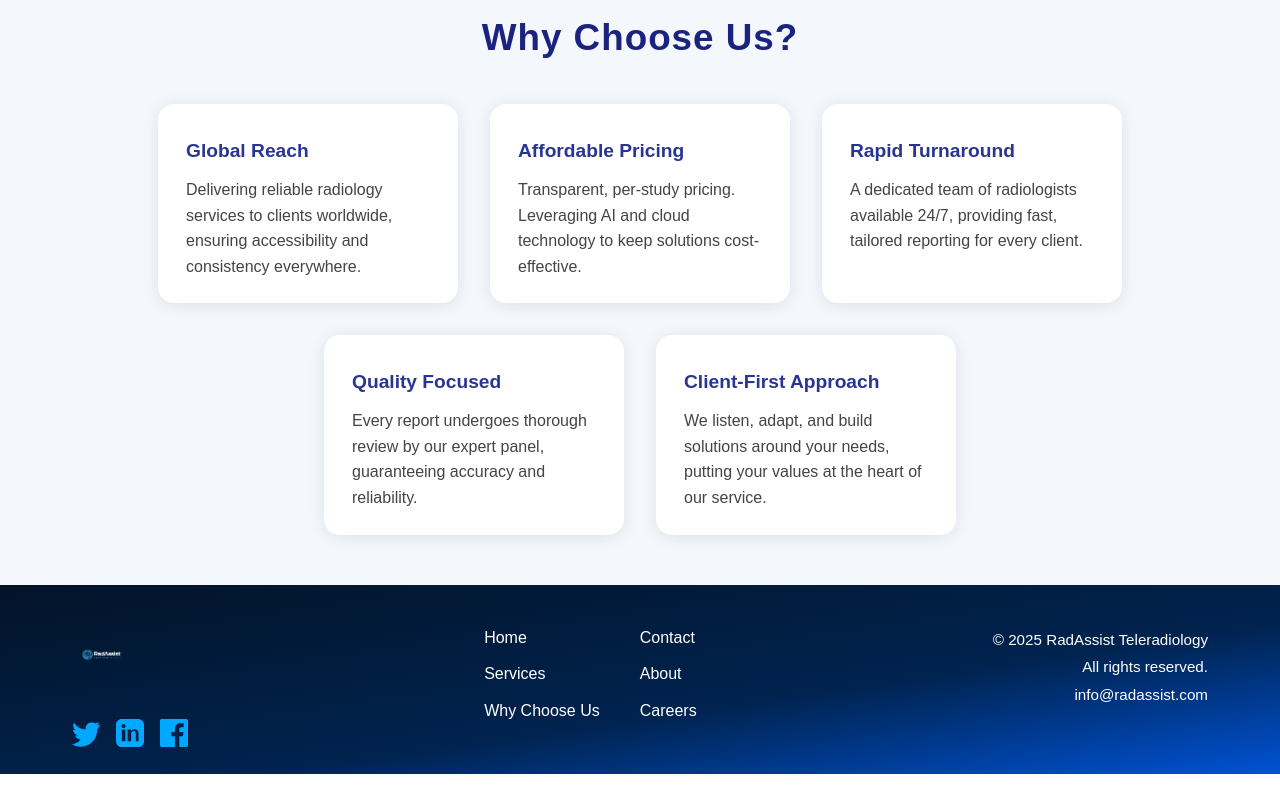
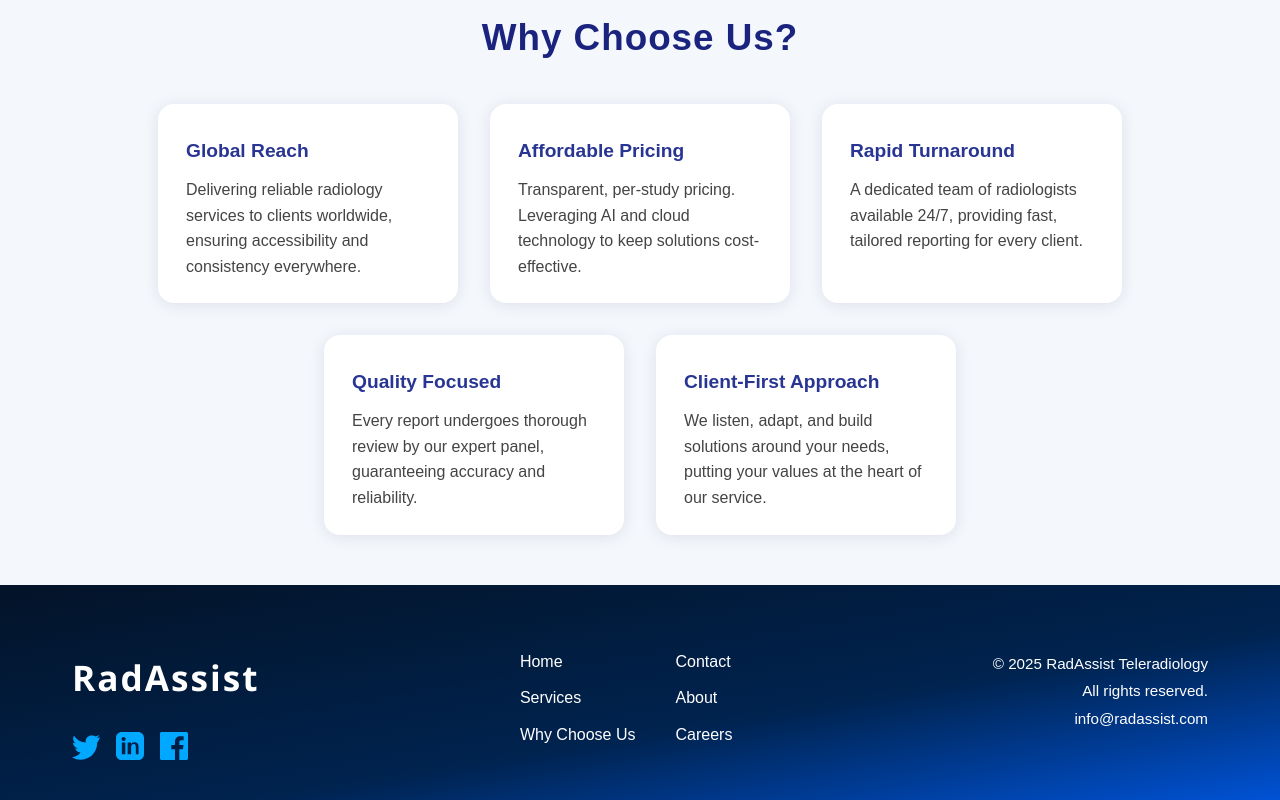
Before and after one commit to RadassistTele/Website-Frontend, a Next.js app: page / in a window 1280 px wide. Shown: the part 1339-2139 px from the top of the page. Before the commit the page ends 2113 px from the top, so only its background shows below. Built offline with nearby package versions, Linux system fonts and the light colour scheme.

Commit message:
update in footer

```diff
--- a/app/components/Footer/Footer.module.scss
+++ b/app/components/Footer/Footer.module.scss
@@ -6,7 +6,7 @@
     #0052d5 100%
   );
   color: #fff;
-  padding: 2.5rem 0 1.2rem 0;
+  padding: 4rem 0 2rem 0;
   width: 100%;
   font-family: inherit;
 }
@@ -30,6 +30,24 @@
 .logoWrap {
   margin-bottom: 0.5rem;
 }
+
+.logoText {
+  margin-bottom: 0.5rem;
+}
+
+.radassistLogo {
+  font-size: 2.2rem;
+  font-weight: bold;
+  color: #fff;
+  letter-spacing: 2px;
+  text-decoration: none;
+  font-family: 'Montserrat', 'Segoe UI', Arial, sans-serif;
+  transition: color 0.2s;
+}
+.radassistLogo:hover {
+  color: #00a8ff;
+}
+
 .socialLinks {
   display: flex;
   gap: 1rem;
@@ -59,6 +77,23 @@
 .navColumns a:hover {
   color: #00a8ff;
 }
+
+.logoText {
+  margin-bottom: 0.5rem;
+}
+
+.radassistLogo {
+  font-size: 2.2rem;
+  font-weight: bold;
+  color: #fff;
+  letter-spacing: 2px;
+  text-decoration: none;
+  font-family: 'Montserrat', 'Segoe UI', Arial, sans-serif;
+  transition: color 0.2s;
+}
+.radassistLogo:hover {
+  color: #00a8ff;
+}
 .right {
   text-align: right;
   min-width: 180px;
--- a/app/components/Footer/Footer.tsx
+++ b/app/components/Footer/Footer.tsx
@@ -27,8 +27,8 @@ const Footer = () => {
     <footer className={styles.footer}>
       <div className={styles.footerContent}>
         <div className={styles.left}>
-          <div className={styles.logoWrap}>
-            <Image src="/ImageAssets/RadAssist Logo.png" alt="RadAssist Logo" width={60} height={60} />
+          <div className={styles.logoText}>
+            <a href="/" className={styles.radassistLogo}>RadAssist</a>
           </div>
           <div className={styles.socialLinks}>
             {socialLinks.map((link) => (
```
